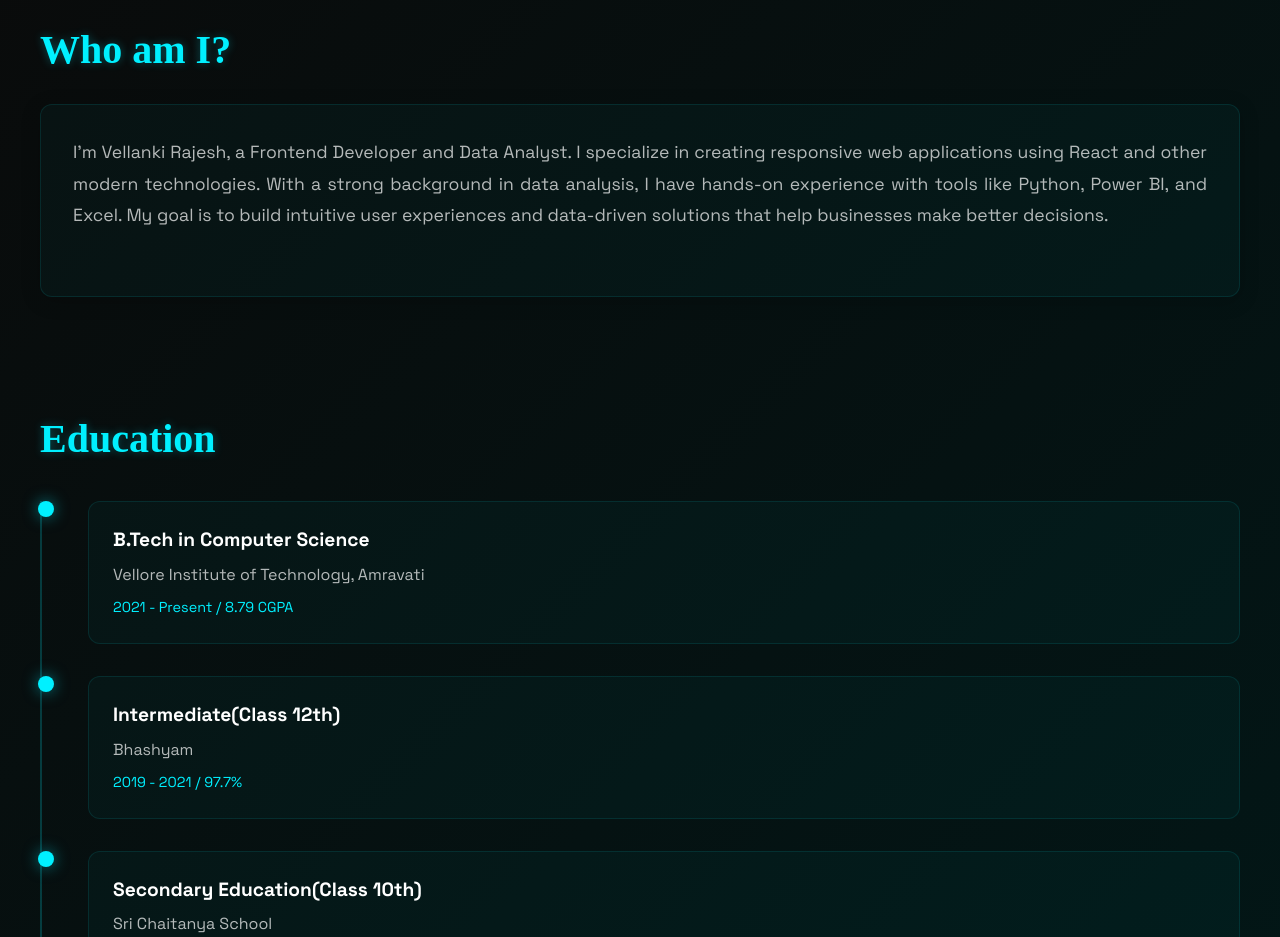
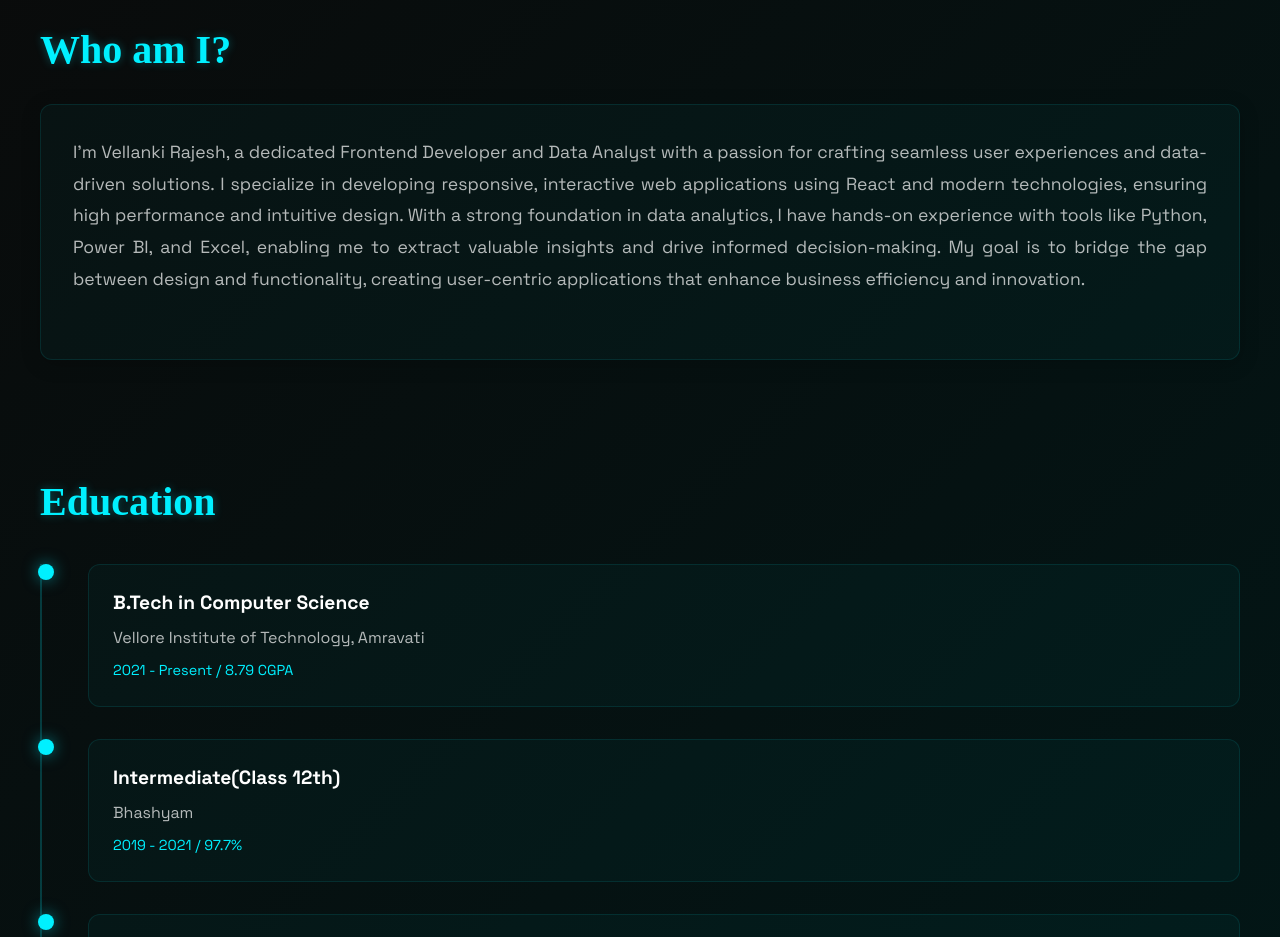
Before and after one commit to VellankiRajesh/Portfolio, a React (Vite) app: page / in a window 1280 px wide. Shown: the part 1040-1977 px from the top of the page. Built offline with nearby package versions, Linux system fonts and the light colour scheme; a web font is replaced by a local one.

Commit message:
Update About.jsx

```diff
--- a/src/components/About.jsx
+++ b/src/components/About.jsx
@@ -126,13 +126,9 @@ const About = () => {
             <h3 className="about-subtitle">Who am I?</h3>
             <div className="about-card">
               <p className="about-description">
-                I'm Vellanki Rajesh, a Frontend Developer and Data Analyst. I
-                specialize in creating responsive web applications using React
-                and other modern technologies. With a strong background in data
-                analysis, I have hands-on experience with tools like Python,
-                Power BI, and Excel. My goal is to build intuitive user
-                experiences and data-driven solutions that help businesses make
-                better decisions.
+               I'm Vellanki Rajesh, a dedicated Frontend Developer and Data Analyst with a passion for crafting seamless user experiences and data-driven solutions. I specialize in developing responsive, interactive web applications using React and modern technologies, ensuring high performance and intuitive design.
+
+With a strong foundation in data analytics, I have hands-on experience with tools like Python, Power BI, and Excel, enabling me to extract valuable insights and drive informed decision-making. My goal is to bridge the gap between design and functionality, creating user-centric applications that enhance business efficiency and innovation.
               </p>
             </div>
           </div>
```
